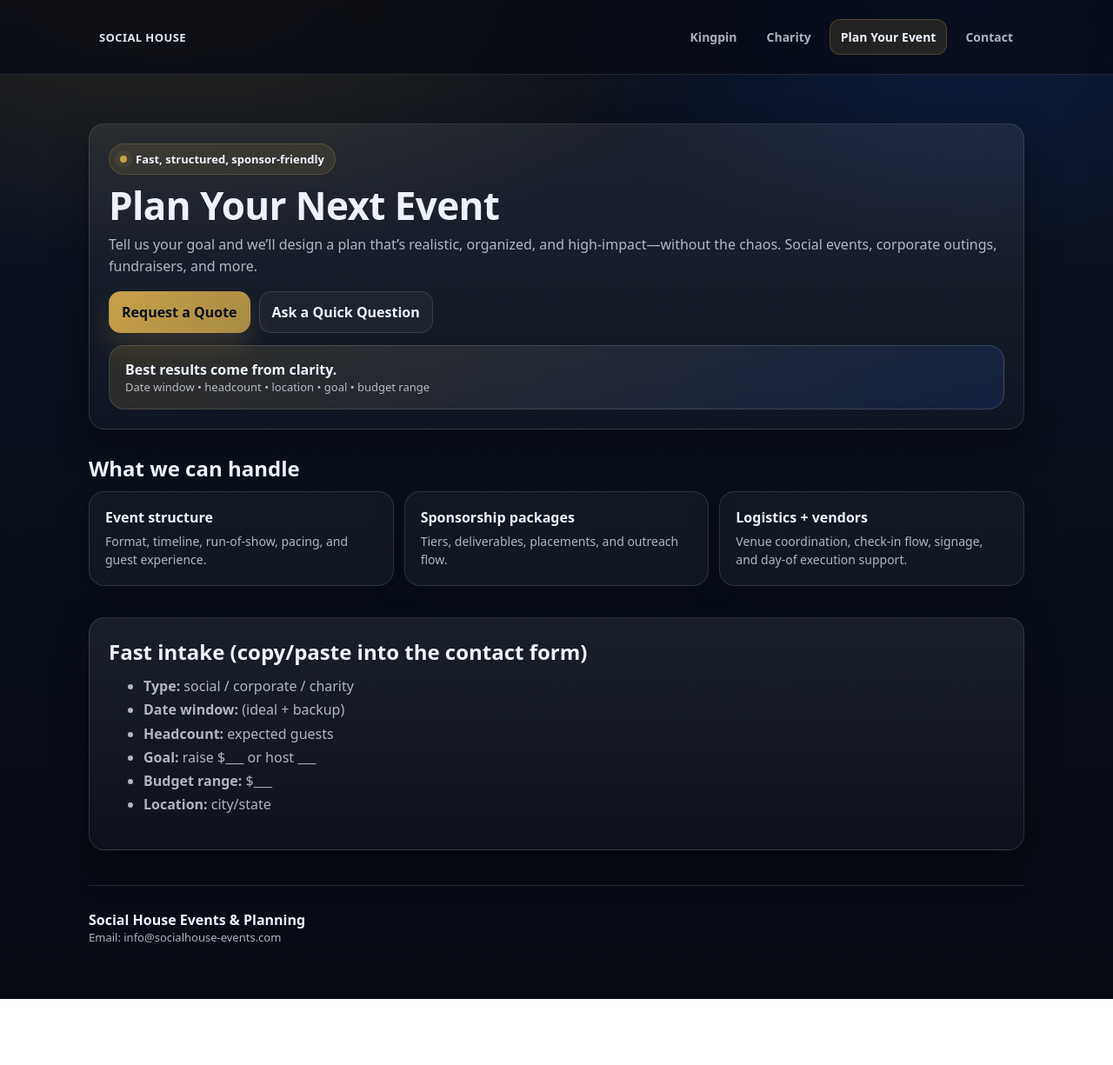
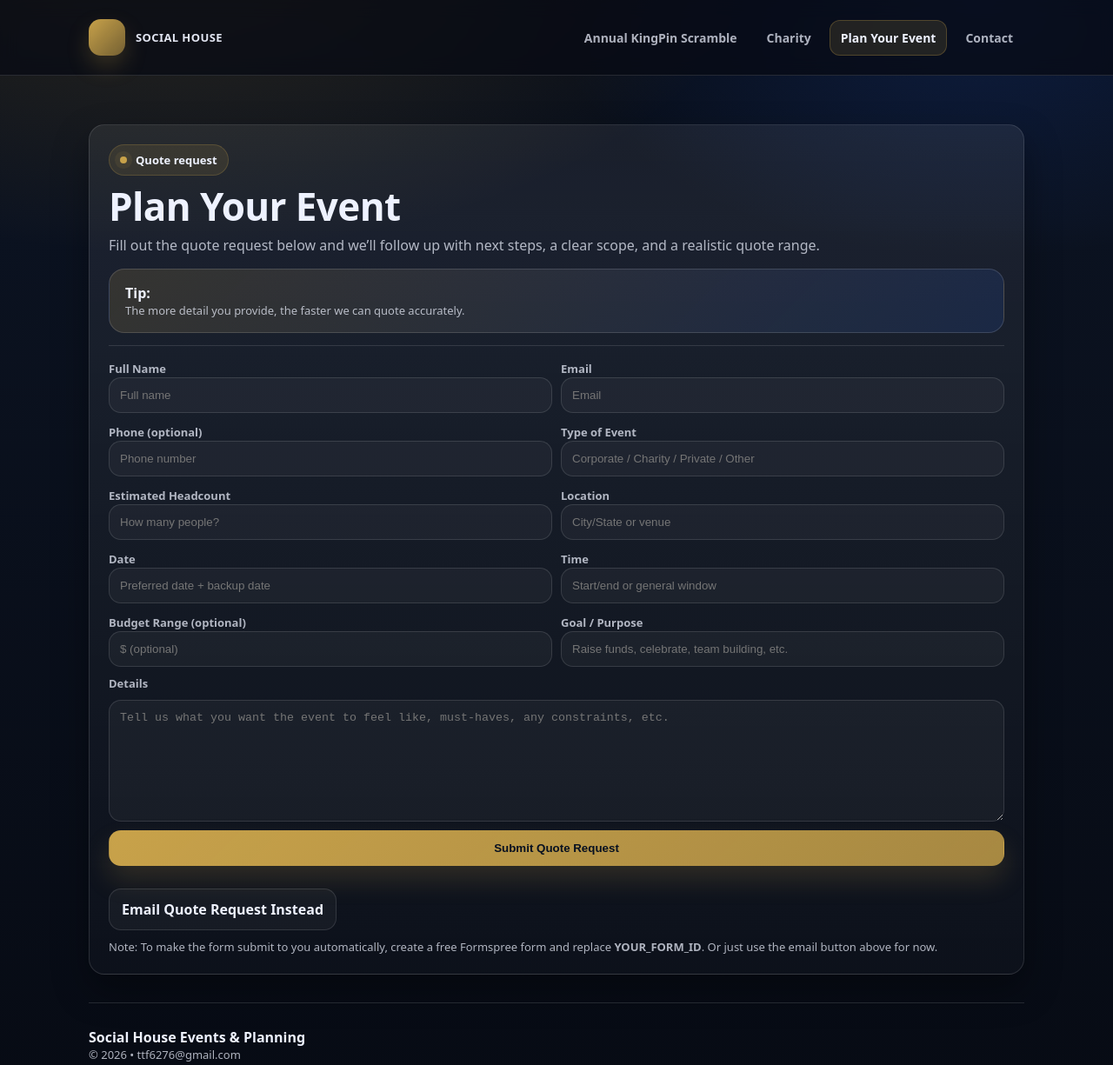
Before and after one commit to Tgardner22/SocialHouse-site, a plain HTML site: page events.html in a window 1280 px wide. Shown: the whole page at 87% size. Before the commit the page ends 1149 px from the top, so only its background shows below. Drawn offline with Linux system fonts and the light colour scheme.

Commit message:
Update events.html

```diff
--- a/events.html
+++ b/events.html
@@ -4,15 +4,18 @@
   <meta charset="utf-8" />
   <meta name="viewport" content="width=device-width, initial-scale=1" />
   <title>Plan Your Event | Social House</title>
-  <meta name="description" content="Plan your next event with Social House—social, corporate, or charity. Clear structure, smooth execution." />
+  <meta name="description" content="Request a quote for your next event. Social House plans and executes corporate, charity, and private events with structure and energy." />
   <link rel="stylesheet" href="styles.css" />
 </head>
 <body>
 <header class="nav">
   <div class="container nav-inner">
-    <a class="brand" href="index.html"><div class="brand-badge"></div><span>Social House</span></a>
-    <nav class="nav-links">
-      <a href="kingpin.html">Kingpin</a>
+    <a class="brand" href="index.html" aria-label="Social House home">
+      <div class="brand-mark" aria-hidden="true"></div>
+      <span>Social House</span>
+    </a>
+    <nav class="nav-links" aria-label="Primary">
+      <a href="kingpin.html">Annual KingPin Scramble</a>
       <a href="charity.html">Charity</a>
       <a href="events.html">Plan Your Event</a>
       <a href="contact.html">Contact</a>
@@ -24,63 +27,103 @@
   <section class="hero">
     <div class="card">
       <div class="card-pad">
-        <div class="kicker"><span class="dot"></span>Fast, structured, sponsor-friendly</div>
-        <h1>Plan Your Next Event</h1>
+        <div class="kicker"><span class="dot"></span>Quote request</div>
+        <h1>Plan Your Event</h1>
         <p>
-          Tell us your goal and we’ll design a plan that’s realistic, organized, and high-impact—without the chaos.
-          Social events, corporate outings, fundraisers, and more.
+          Fill out the quote request below and we’ll follow up with next steps, a clear scope,
+          and a realistic quote range.
         </p>
 
-        <div class="cta-row">
-          <a class="btn btn-primary" href="contact.html#form">Request a Quote</a>
-          <a class="btn btn-ghost" href="contact.html">Ask a Quick Question</a>
+        <div class="banner">
+          <strong>Tip:</strong>
+          <div class="small">The more detail you provide, the faster we can quote accurately.</div>
         </div>
 
-        <div class="banner">
-          <strong>Best results come from clarity.</strong>
-          <div class="small">Date window • headcount • location • goal • budget range</div>
-        </div>
-      </div>
-    </div>
-  </section>
+        <div class="hr"></div>
 
-  <section class="section">
-    <h2>What we can handle</h2>
-    <div class="grid">
-      <div class="tile">
-        <h3>Event structure</h3>
-        <p>Format, timeline, run-of-show, pacing, and guest experience.</p>
-      </div>
-      <div class="tile">
-        <h3>Sponsorship packages</h3>
-        <p>Tiers, deliverables, placements, and outreach flow.</p>
-      </div>
-      <div class="tile">
-        <h3>Logistics + vendors</h3>
-        <p>Venue coordination, check-in flow, signage, and day-of execution support.</p>
-      </div>
-    </div>
-  </section>
+        <!-- Quote form -->
+        <!-- Option A: Use Formspree (recommended). Replace YOUR_FORM_ID when ready. -->
+        <!-- Option B: Use the Email button below (works immediately). -->
+        <form id="quote" class="form" action="https://formspree.io/f/YOUR_FORM_ID" method="POST">
+          <div class="two-col">
+            <div>
+              <label for="name">Full Name</label>
+              <input id="name" name="name" placeholder="Full name" required />
+            </div>
+            <div>
+              <label for="email">Email</label>
+              <input id="email" name="email" type="email" placeholder="Email" required />
+            </div>
+          </div>
 
-  <section class="section">
-    <div class="card">
-      <div class="card-pad">
-        <h2>Fast intake (copy/paste into the contact form)</h2>
-        <ul style="color:var(--muted); line-height:1.7; margin-top:10px;">
-          <li><strong>Type:</strong> social / corporate / charity</li>
-          <li><strong>Date window:</strong> (ideal + backup)</li>
-          <li><strong>Headcount:</strong> expected guests</li>
-          <li><strong>Goal:</strong> raise $___ or host ___</li>
-          <li><strong>Budget range:</strong> $___</li>
-          <li><strong>Location:</strong> city/state</li>
-        </ul>
+          <div class="two-col">
+            <div>
+              <label for="phone">Phone (optional)</label>
+              <input id="phone" name="phone" placeholder="Phone number" />
+            </div>
+            <div>
+              <label for="type">Type of Event</label>
+              <input id="type" name="event_type" placeholder="Corporate / Charity / Private / Other" required />
+            </div>
+          </div>
+
+          <div class="two-col">
+            <div>
+              <label for="people">Estimated Headcount</label>
+              <input id="people" name="headcount" placeholder="How many people?" required />
+            </div>
+            <div>
+              <label for="location">Location</label>
+              <input id="location" name="location" placeholder="City/State or venue" />
+            </div>
+          </div>
+
+          <div class="two-col">
+            <div>
+              <label for="date">Date</label>
+              <input id="date" name="date" placeholder="Preferred date + backup date" required />
+            </div>
+            <div>
+              <label for="time">Time</label>
+              <input id="time" name="time" placeholder="Start/end or general window" />
+            </div>
+          </div>
+
+          <div class="two-col">
+            <div>
+              <label for="budget">Budget Range (optional)</label>
+              <input id="budget" name="budget" placeholder="$ (optional)" />
+            </div>
+            <div>
+              <label for="goal">Goal / Purpose</label>
+              <input id="goal" name="goal" placeholder="Raise funds, celebrate, team building, etc." />
+            </div>
+          </div>
+
+          <label for="details">Details</label>
+          <textarea id="details" name="details" placeholder="Tell us what you want the event to feel like, must-haves, any constraints, etc."></textarea>
+
+          <button class="btn btn-primary" type="submit">Submit Quote Request</button>
+
+          <div class="cta-row">
+            <a class="btn btn-ghost"
+               href="mailto:ttf6276@gmail.com?subject=Event%20Quote%20Request%20-%20Social%20House&body=Name:%0AEmail:%0APhone:%0AType%20of%20Event:%0AHeadcount:%0ADate:%0ATime:%0ALocation:%0ABudget:%0AGoal:%0ADetails:%0A">
+              Email Quote Request Instead
+            </a>
+          </div>
+
+          <div class="small">
+            Note: To make the form submit to you automatically, create a free Formspree form and replace <strong>YOUR_FORM_ID</strong>.
+            Or just use the email button above for now.
+          </div>
+        </form>
       </div>
     </div>
   </section>
 
   <footer class="footer">
     <div><strong>Social House Events & Planning</strong></div>
-    <div class="small">Email: <a href="mailto:info@socialhouse-events.com">info@socialhouse-events.com</a></div>
+    <div class="small">© <span id="year"></span> • <a href="mailto:ttf6276@gmail.com">ttf6276@gmail.com</a></div>
   </footer>
 </main>
 
```
